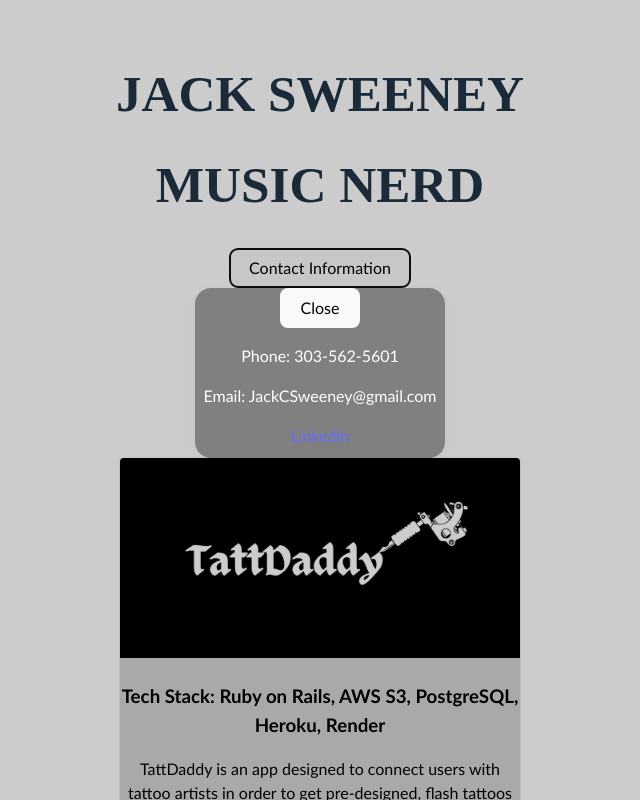
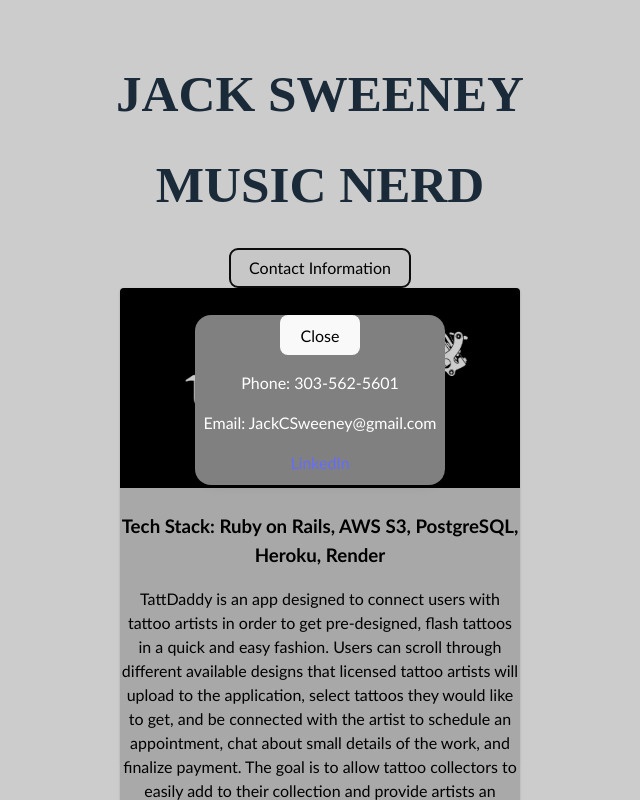
Before and after one commit to JackCSweeney/prac-rp, a React (Vite) app: page / in a window 1280 px wide. Both pictures are taken after a click on the button "Contact Information". Shown: the top 800 px of the page, without its empty margins (320-960 px from the left). Built offline with nearby package versions, Linux system fonts and the light colour scheme; a web font is replaced by a local one.

Commit message:
feat: Update contact modal to overlay over main page contents rather than adjust position of other items

```diff
--- a/src/App.css
+++ b/src/App.css
@@ -55,6 +55,8 @@
   display: flex;
   justify-content: space-around;
   align-items: center;
+  position: fixed;
+  inset: 0;
 }
 
 .darkBG {
--- a/src/components/ContactModal.jsx
+++ b/src/components/ContactModal.jsx
@@ -6,7 +6,7 @@ const ContactModal = ({ setIsOpen }) => {
     <div className="actionsContainer">
       <div className="darkBG" onClick={() => setIsOpen(false)}></div>
       <div className="modal">
-        <button id="closeModal" class="modal-close-btn" onClick={() => setIsOpen(false)}>Close</button>
+        <button id="closeModal" class="button" onClick={() => setIsOpen(false)}>Close</button>
         <p>Phone: 303-562-5601</p>
         <p>Email: JackCSweeney@gmail.com</p>
         <a href="https://www.linkedin.com/in/jackcsweeney/">LinkedIn</a>
--- a/src/index.css
+++ b/src/index.css
@@ -53,7 +53,7 @@ button {
   transition: border-color 0.25s;
 }
 button:hover {
-  border-color: #646cff;
+  border-color: white;
 }
 button:focus,
 button:focus-visible {
```
